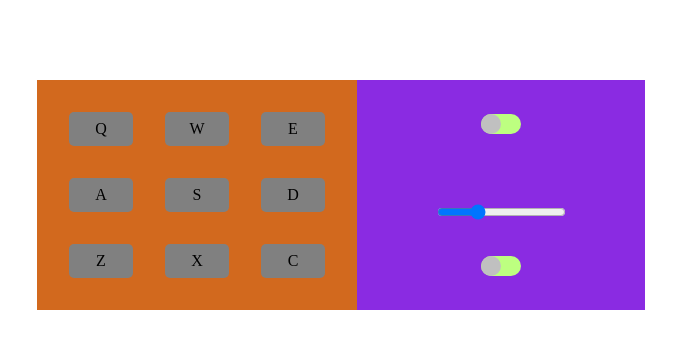
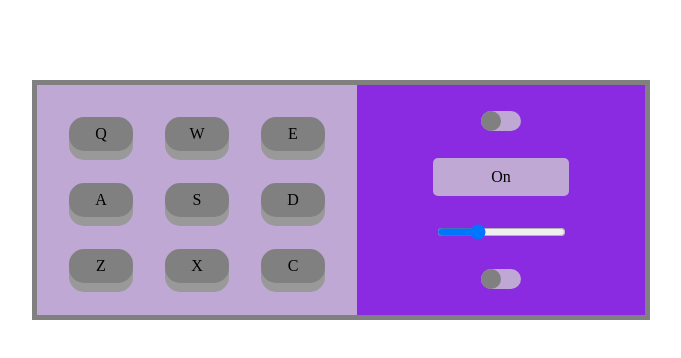
Before and after one commit to johnvincentracasa/FCC-drum-machine, a React (Create React App) app: page / in a window 1280 px wide. Shown: the top 358 px of the page, without its empty margins (299-980 px from the left). Built offline with nearby package versions, Linux system fonts and the light colour scheme.

Commit message:
add styling and color scheme

```diff
--- a/src/App.css
+++ b/src/App.css
@@ -10,14 +10,18 @@ body {
 }
 
 .App {
+  max-width: fit-content;
   margin-top: 5rem;
+  margin-left: auto;
+  margin-right: auto;
   display: flex;
   justify-content: center;
   align-items: center;
+  border: 5px solid grey;
 }
 
 .keypads_container {
-  background: chocolate;
+  background: rgb(191, 168, 212);
   width: 18rem;
   padding: 1rem;
   display: flex;
@@ -30,9 +34,22 @@ body {
   padding: 0.5rem;
   width: 3rem;
   text-align: center;
-  border-radius: 5px;
-  transition: all ease-in-out 300ms;
+  border: none;
+  border-radius: 15px;
+  box-shadow: 0 9px #999;
+  transition: all ease-in-out 100ms;
   cursor: pointer;
+}
+
+.drum-pad:hover {
+  background: rgb(117, 117, 117);
+}
+
+.drum-pad:active {
+  background-color: blueviolet;
+  box-shadow: 0 5px #666;
+  transform: translateY(4px);
+  color: aliceblue;
 }
 
 .controls_container {
@@ -68,7 +85,7 @@ body {
   left: 0;
   right: 0;
   bottom: 0;
-  background-color: rgb(189, 255, 128);
+  background-color: rgb(191, 168, 212);
   -webkit-transition: 0.4s;
   transition: 0.4s;
 }
@@ -80,28 +97,28 @@ body {
   width: 20px;
   left: 0;
   bottom: 0;
-  background-color: rgb(192, 192, 192);
+  background-color: grey;
   -webkit-transition: 0.4s;
   transition: 0.4s;
 }
 
 input:checked + .slider {
-  background-color: #2196f3;
+  background-color: #999;
 }
 
 input:focus + .slider {
-  box-shadow: 0 0 1px #2196f3;
+  box-shadow: 0 0 1px #666;
 }
 
 input:checked + .slider:before {
   -webkit-transform: translateX(20px);
   -ms-transform: translateX(20px);
-  transform: translateX(20px);
+  transform: translateX(21px);
 }
 
 /* Rounded sliders */
 .slider.round {
-  border-radius: 34px;
+  border-radius: 34.5px;
 }
 
 .slider.round:before {
--- a/src/App.js
+++ b/src/App.js
@@ -9,9 +9,9 @@ export const banks = [bankOne, bankTwo];
 function App() {
   const [power, setPower] = useState(true);
   const [selectedBank, setSelectedBank] = useState(banks[0]);
-  const [display, setDisplay] = useState("");
+  const [display, setDisplay] = useState("On");
   const [volume, setVolume] = useState(0.3);
-
+  const [active, setActive] = useState(false)
   // create handle select bank then pass to controls component
 
   return (
@@ -34,6 +34,7 @@ function App() {
         selectedBank={selectedBank}
         setSelectedBank={setSelectedBank}
         display={display}
+        setDisplay={setDisplay}
         power={power}
         setPower={setPower}
         volume={volume}
--- a/src/components/Controls.jsx
+++ b/src/components/Controls.jsx
@@ -5,6 +5,7 @@ function Controls({
   display,
   setSelectedBank,
   selectedBank,
+  setDisplay,
   power,
   setPower,
   volume,
@@ -13,13 +14,21 @@ function Controls({
   const handleBankClink = () => {
     if (selectedBank === banks[0]) {
       setSelectedBank(banks[1]);
+      setDisplay("Bank 2");
     } else {
       setSelectedBank(banks[0]);
+      setDisplay("Bank 1");
     }
   };
 
   const handlePowerClick = () => {
-    power ? setPower(false) : setPower(true);
+    if (power) {
+      setPower(false);
+      setDisplay("Off");
+    } else {
+      setPower(true);
+      setDisplay("On");
+    }
   };
   return (
     <div className="controls_container">
@@ -28,7 +37,18 @@ function Controls({
         <span className="slider round"></span>
       </label>
 
-      <span id="display">{display}</span>
+      <span
+        id="display"
+        style={{
+          background: "rgb(191, 168, 212)",
+          padding: "10px 20px",
+          borderRadius: "5px",
+          width: "6rem",
+          textAlign: "center",
+        }}
+      >
+        {display}
+      </span>
 
       <input
         type="range"
```
